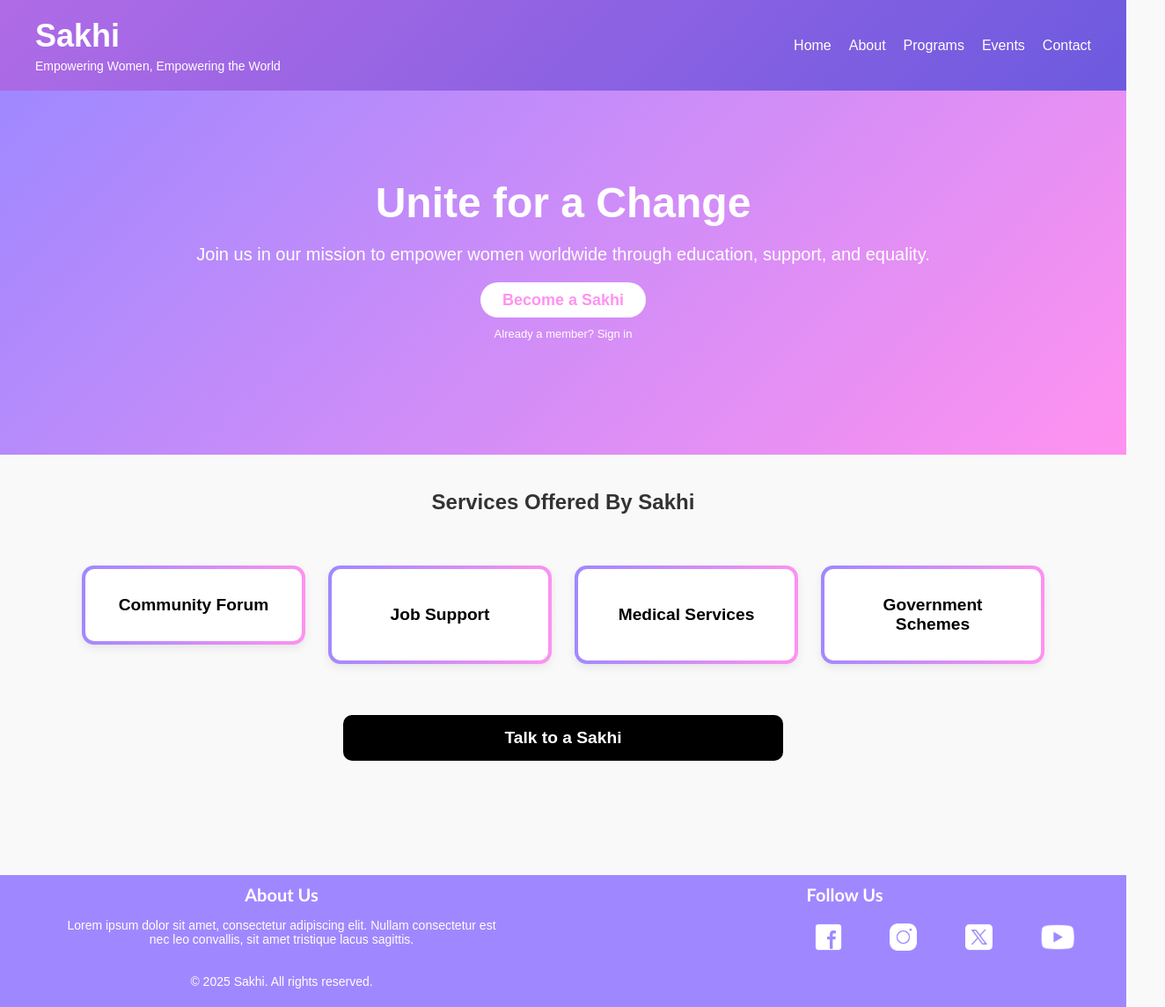
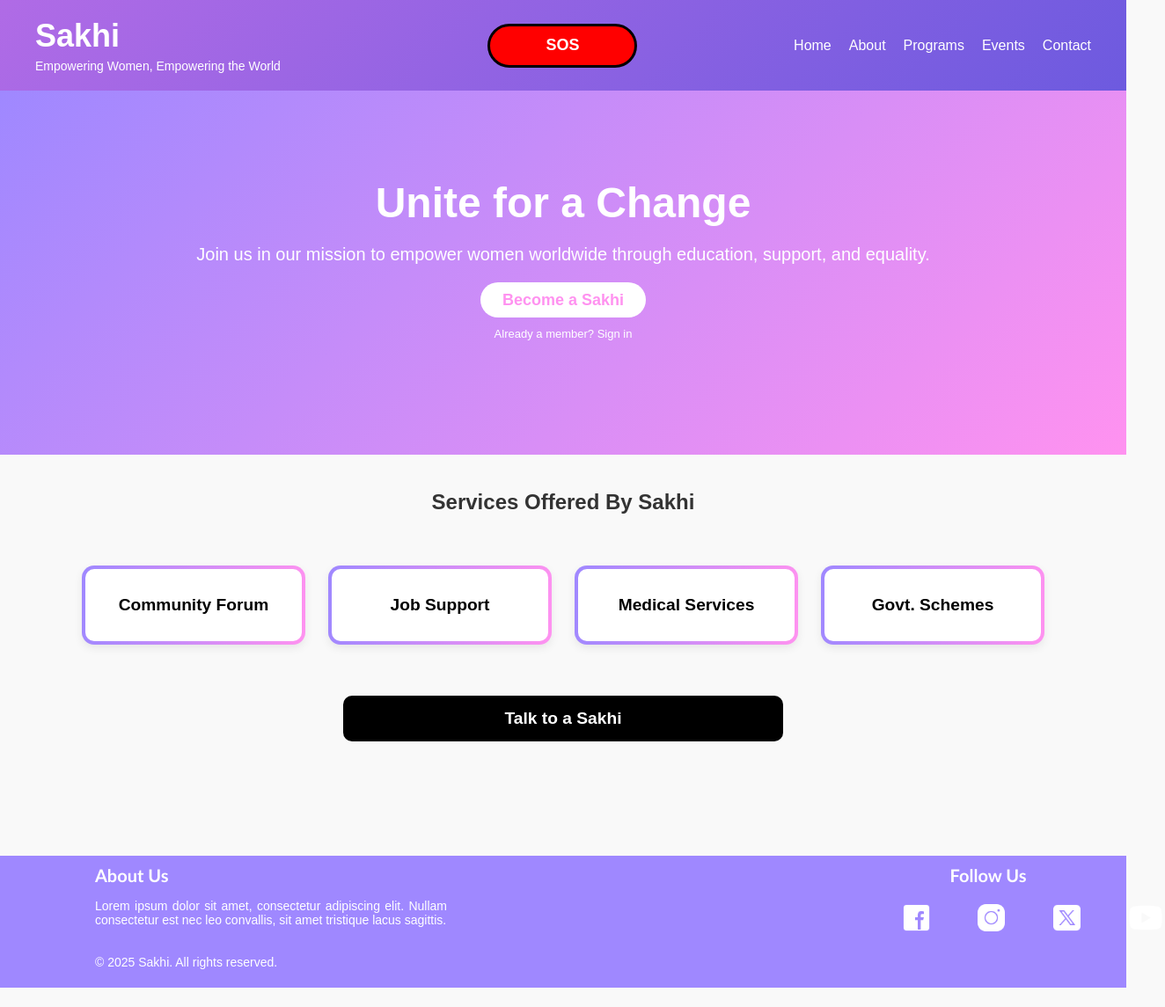
Before and after one commit to Aarav-Shah-175/Sakhi, a plain HTML site: page SAKHI/sakhi.html in a window 1280 px wide. Shown: the whole page at 88% size, 1324 px wide, since content can reach past the window. After the commit the page ends 1123 px from the top, so only its background shows below. Drawn offline with Linux system fonts and the light colour scheme.

Commit message:
SOS button

```diff
--- a/SAKHI/sakhi.css
+++ b/SAKHI/sakhi.css
@@ -96,6 +96,25 @@ nav ul li a:hover {
 .cta-button:hover {
 	background-color: #ff92f0; /* Slightly lighter button hover color */
 	color: #fff;
+}
+
+#SOS {
+	width: 170px;
+	height: 50px;
+	background-color: red;
+	color: #fff;
+	border: 3px solid black;
+	box-shadow: none;
+	padding: 10px 25px;
+	border-radius: 30px;
+	font-size: 18px;
+	font-weight: bold;
+	translate: 29px;
+}
+
+#SOS:hover {
+	box-shadow: 0 0 20px red, 0 0 30px #ff92f0, 0 0 45px #9f88ff;
+	transition: box-shadow 0.3s ease-in-out;
 }
 
 .signin-link:hover {
@@ -247,7 +266,7 @@ footer {
 }
 
 .footer-section {
-	width: 40%;
+	width: 35%;
 }
 
 .footer-section h3 {
--- a/SAKHI/sakhi.html
+++ b/SAKHI/sakhi.html
@@ -4,16 +4,17 @@
     <meta charset="UTF-8">
     <meta name="viewport" content="width=device-width, initial-scale=1.0">
     <title>Sakhi - Empowering Women</title>
-    <link rel="stylesheet" href="sakhi.css"
-    >
-    <!-- <link rel="stylesheet" href="https://cdn.jsdelivr.net/npm/boxicons@2.1.1/css/boxicons.min.css">
-    <link rel="stylesheet" href="https://cdn.jsdelivr.net/npm/boxicons@2.1.0/css/boxicons.min.css"> -->
+    <link rel="stylesheet" href="sakhi.css">
+
 </head>
 <body>
     <header>
         <div class="logo">
             <h1>Sakhi</h1>
             <p>Empowering Women, Empowering the World</p>
+        </div>
+        <div class="SOS">
+            <button id="SOS" onclick="callSOS()">SOS</button>
         </div>
         <nav>
             <ul>
@@ -43,16 +44,22 @@
             <a href="/SAKHI/Forum Page/forum.html">
             <button class="feature-box">Community Forum</button>
             </a>
+            <a href="">
             <button class="feature-box">Job Support</button>
+            </a>
+            <a href="">
             <button class="feature-box">Medical Services</button>
-            <button class="feature-box">Government Schemes</button>
+            </a>
+            <a href="">
+            <button class="feature-box">Govt. Schemes</button>
+            </a>
 
         </section>
         <button id="talk" style="margin-bottom: 30px; width: 500px; margin-top: 0px;">Talk to a Sakhi</button>
     </div>
 		<footer class="footer">
 			<div class="footer-container">
-				<div class="footer-section">
+				<div class="footer-section" style="width: 400px;text-align: justify;">
 					<h3>About Us</h3>
 					<p>
 						Lorem ipsum dolor sit amet, consectetur adipiscing elit. Nullam
@@ -63,8 +70,8 @@
 					<p>&copy; 2025 Sakhi. All rights reserved.</p>
 				</div>
 				<div class="footer-section">
-					<h3>Follow Us</h3>
-					<div class="media-icons"  style="margin-left: 220px;">
+					<h3 style="margin-left: 350px;">Follow Us</h3>
+					<div class="media-icons"  style="margin-left: 300px;">
 						<div class="facebook">
 							<img src="/SAKHI/Images/icons8-facebook-50.png" alt="" style="width: 35px;">
 						</div>
@@ -82,4 +89,22 @@
 			</div>
 		</footer>
 </body>
+
+<script>
+    let SOSclickCount = 0;
+		function callSOS() {
+			SOSclickCount++;
+			if (SOSclickCount === 1) {
+				timer = setTimeout(() => {
+					SOSclickCount = 0;
+				}, 7000);
+			}
+
+			if (SOSclickCount === 3) {
+				clearTimeout(timer);
+				alert("SOS sent!");
+				SOSclickCount = 0;
+				}
+		}
+</script>
 </html>
```
